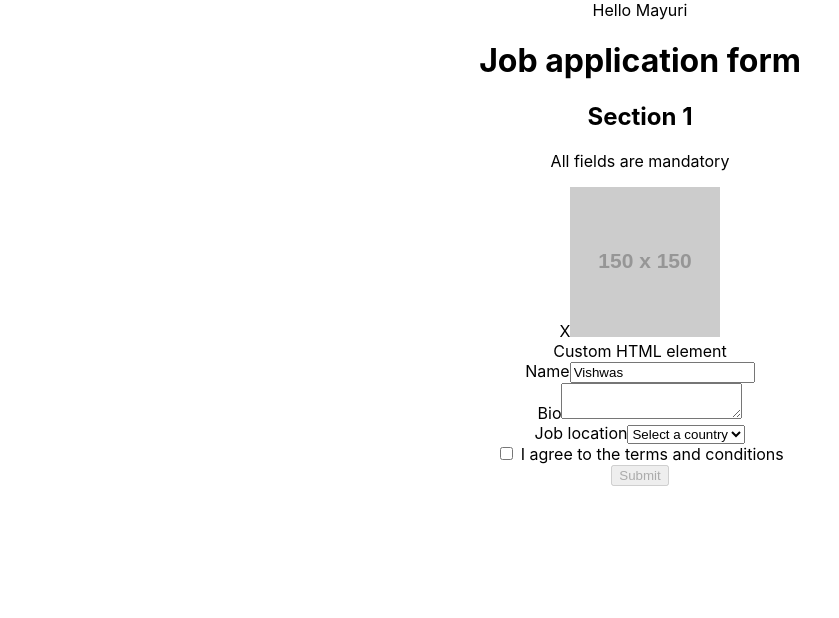
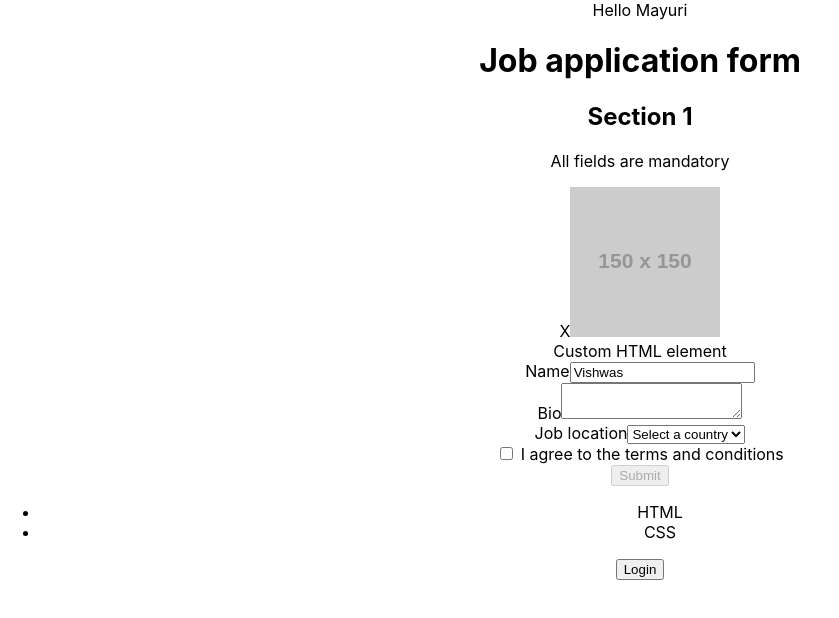
Before and after one commit to mayurigurav1997/jest-rtl, a React (Create React App) app: page / in a window 1280 px wide. Shown: the top 618 px of the page, without its empty margins (0-839 px from the left). Built offline with nearby package versions, Linux system fonts and the light colour scheme.

Commit message:
Skills component added

```diff
--- a/src/App.js
+++ b/src/App.js
@@ -2,6 +2,7 @@ import logo from './logo.svg';
 import './App.css';
 import { Greet } from './component/greet/Greet';
 import { Application } from './component/application/Application'
+import { Skills } from './component/skills/Skills'
 
 function App() {
   return (
@@ -23,6 +24,7 @@ function App() {
       </header> */}
       <Greet name="Mayuri" />
       <Application />
+      <Skills skills={['HTML', 'CSS']} />
     </div>
   );
 }
--- /dev/null
+++ b/src/component/skills/Skills.tsx
@@ -0,0 +1,28 @@
+import React from "react";
+import { useState, useEffect } from "react";
+import { SkillsProps } from "./Skills.types";
+
+export const Skills = (props: SkillsProps) => {
+  const { skills } = props;
+  const [isLoggedIn, setIsLoggedIn] = useState(false);
+
+  // useEffect(() => {
+  //   setTimeout(() => {
+  //     setIsLoggedIn(true);
+  //   }, 1001);
+  // }, []);
+  return (
+    <>
+      <ul>
+        {skills.map((skill) => {
+          return <li key={skill}>{skill}</li>;
+        })}
+      </ul>
+      {isLoggedIn ? (
+        <button>Start learning</button>
+      ) : (
+        <button onClick={() => setIsLoggedIn(true)}>Login</button>
+      )}
+    </>
+  );
+};
--- /dev/null
+++ b/src/component/skills/Skills.types.ts
@@ -0,0 +1,3 @@
+export type SkillsProps = {
+  skills: string[];
+};
```
Also changed, not shown: 1 other file (tests, documents, lock files or other folders).
